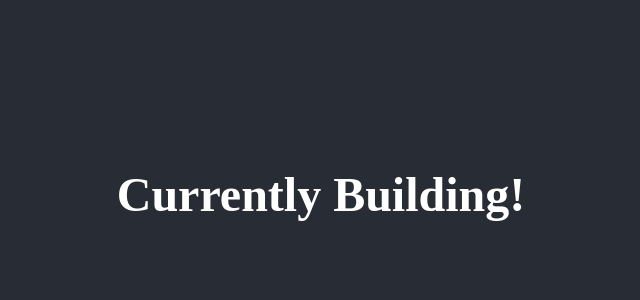
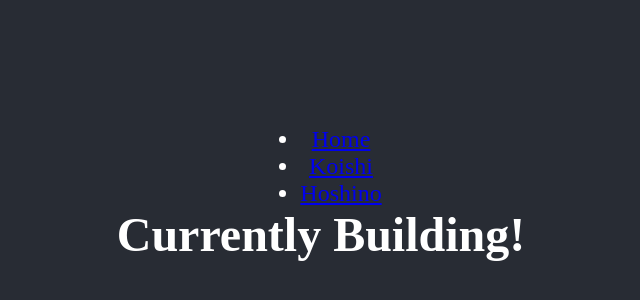
Before and after one commit to kuman514/ViteKoishiHoshinoGallery, a React (Vite) app: page / in a window 1280 px wide. Shown: the part 206-506 px from the top of the page, without its empty margins (319-959 px from the left). Built offline with nearby package versions, Linux system fonts and the light colour scheme.

Commit message:
feat(route): add routing

```diff
--- a/src/Main.tsx
+++ b/src/Main.tsx
@@ -1,7 +1,8 @@
 import React, { FC } from 'react';
+import { RouterProvider } from 'react-router-dom';
 import styled from 'styled-components';
 
-import Home from '^/components/pages/Home';
+import router from '^/router';
 
 const Root = styled.div`
   text-align: center;
@@ -22,7 +23,22 @@ const Root = styled.div`
 
 const Main: FC<{}> = () => (
   <Root>
-    <Home />
+    <nav>
+      <ul>
+        <li>
+          <a href="/">Home</a>
+        </li>
+        <li>
+          <a href="koishi">Koishi</a>
+        </li>
+        <li>
+          <a href="hoshino">Hoshino</a>
+        </li>
+      </ul>
+    </nav>
+    <RouterProvider
+      router={router}
+    />
   </Root>
 );
 
--- /dev/null
+++ b/src/components/pages/ErrorPage/index.tsx
@@ -0,0 +1,7 @@
+import React, { FC } from 'react';
+
+const ErrorPage: FC<{}> = () => (
+  <>Fallback Page</>
+);
+
+export default ErrorPage;
--- a/src/components/pages/Home/index.tsx
+++ b/src/components/pages/Home/index.tsx
@@ -1,10 +1,12 @@
 import React, { FC } from 'react';
+import { Outlet } from 'react-router-dom';
 
 const Home: FC<{}> = () => (
   <div>
     <h1>
       Currently Building!
     </h1>
+    <Outlet />
   </div>
 );
 
--- /dev/null
+++ b/src/components/pages/Hoshino/index.tsx
@@ -0,0 +1,7 @@
+import React, { FC } from 'react';
+
+const Hoshino: FC<{}> = () => (
+  <>Hoshino</>
+);
+
+export default Hoshino;
--- /dev/null
+++ b/src/components/pages/Koishi/index.tsx
@@ -0,0 +1,7 @@
+import React, { FC } from 'react';
+
+const Koishi: FC<{}> = () => (
+  <>Koishi</>
+);
+
+export default Koishi;
--- /dev/null
+++ b/src/router/index.tsx
@@ -0,0 +1,27 @@
+import React from 'react';
+import { createBrowserRouter } from 'react-router-dom';
+
+import Home from '^/components/pages/Home';
+import Koishi from '^/components/pages/Koishi';
+import Hoshino from '^/components/pages/Hoshino';
+import ErrorPage from '^/components/pages/ErrorPage';
+
+const router = createBrowserRouter([
+  {
+    path: '/',
+    element: <Home />,
+    errorElement: <ErrorPage />,
+    children: [
+      {
+        path: 'koishi',
+        element: <Koishi />,
+      },
+      {
+        path: 'hoshino',
+        element: <Hoshino />,
+      },
+    ],
+  },
+]);
+
+export default router;
```
